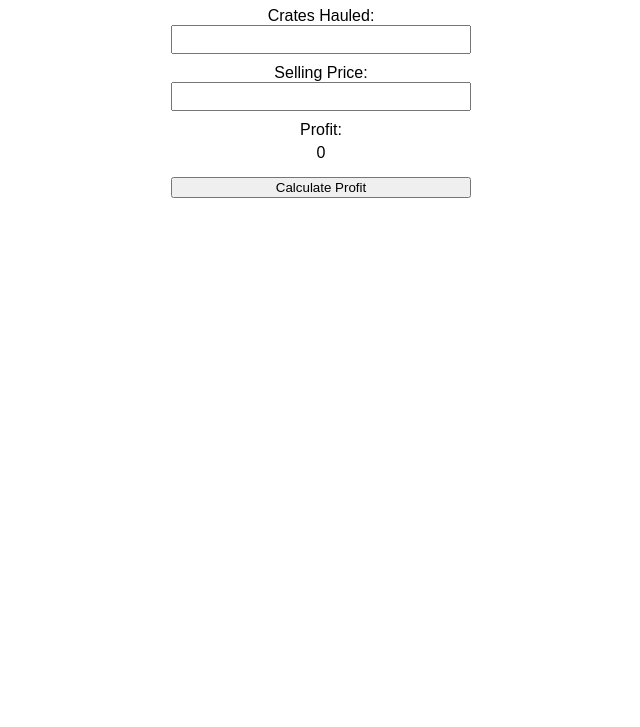
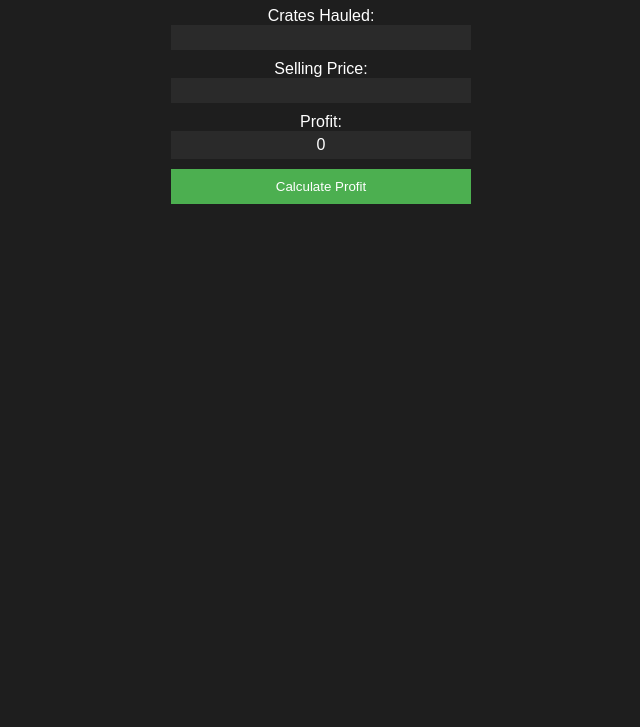
Before and after one commit to EmpiXuZ/AO-profit-calc, a plain HTML site: page index.html in a window 1280 px wide. Shown: the part 73-800 px from the top of the page, without its empty margins (319-959 px from the left). Drawn offline with Linux system fonts and the light colour scheme.

Commit message:
Update index.html

```diff
--- a/index.html
+++ b/index.html
@@ -9,6 +9,8 @@
             font-family: Arial, sans-serif;
             text-align: center;
             margin: 20px;
+            background-color: #1e1e1e; /* Dark background color */
+            color: #ffffff; /* Light text color */
         }
         form {
             display: flex;
@@ -19,6 +21,19 @@
         input, output {
             margin-bottom: 10px;
             padding: 5px;
+            background-color: #2a2a2a; /* Darker input background color */
+            color: #ffffff; /* Light text color for inputs and outputs */
+            border: none;
+        }
+        button {
+            background-color: #4CAF50; /* Green button color */
+            color: white;
+            padding: 10px;
+            border: none;
+            cursor: pointer;
+        }
+        button:hover {
+            background-color: #45a049; /* Darker green button color on hover */
         }
     </style>
 </head>
```
